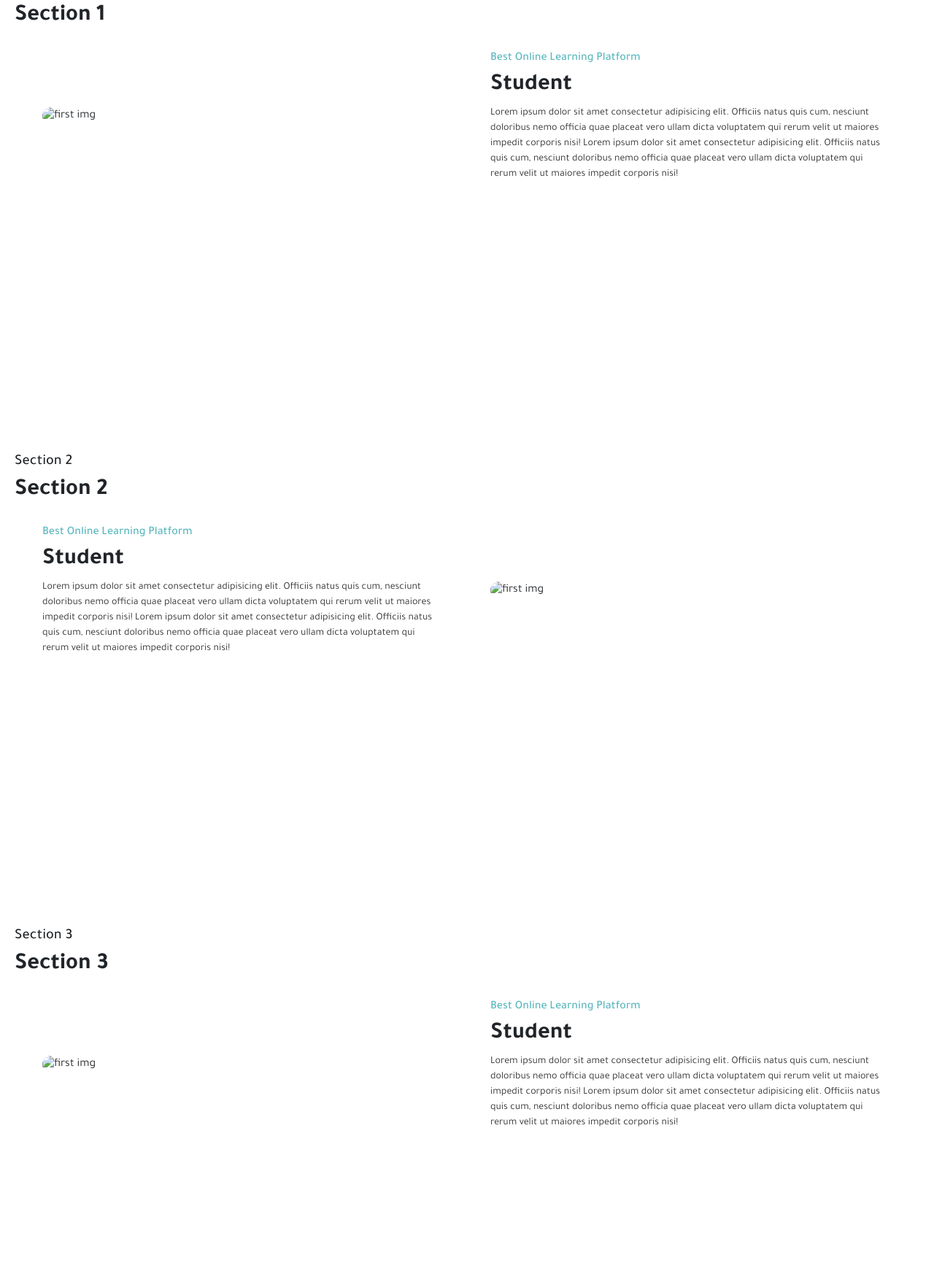
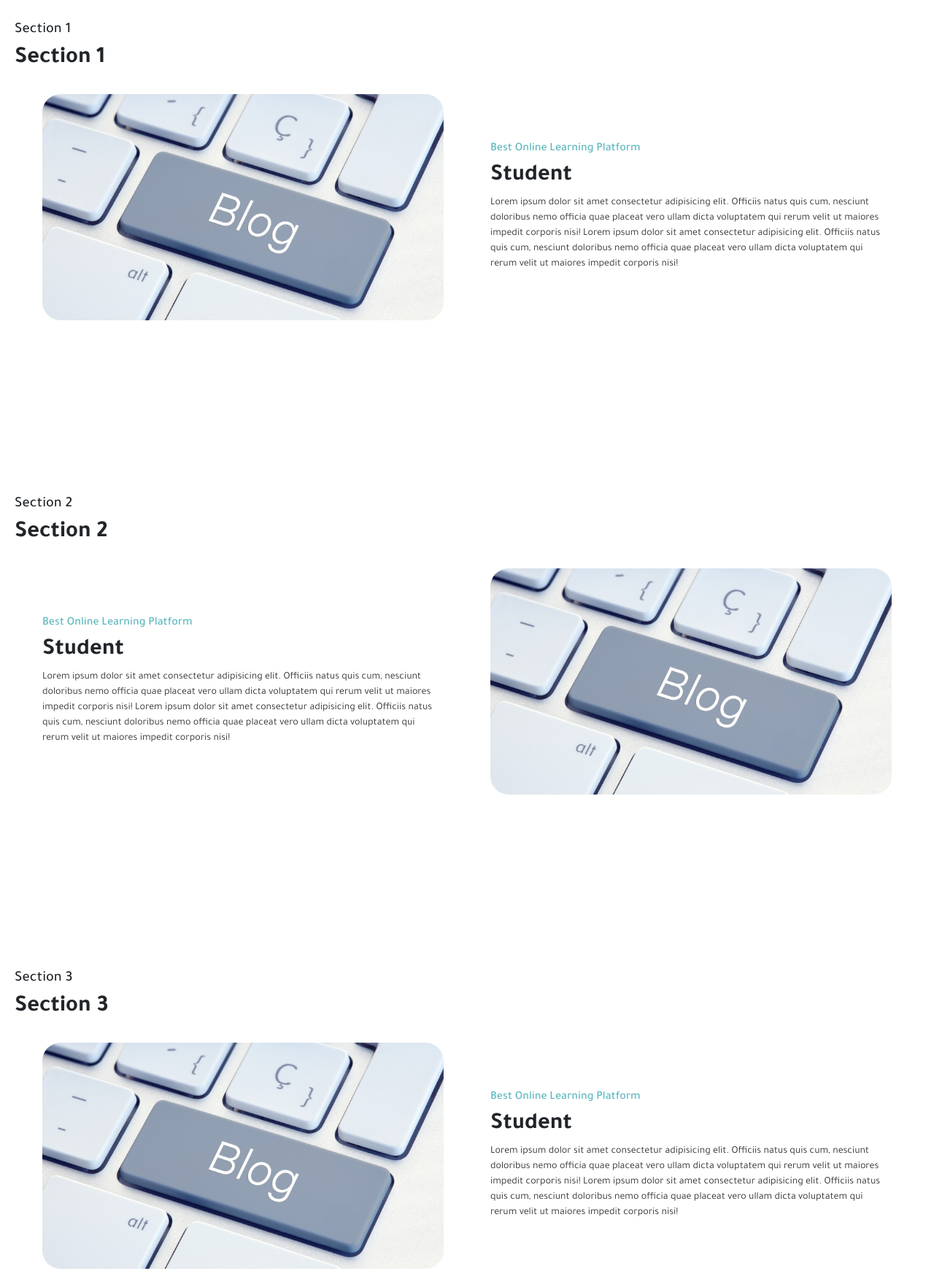
Before and after one commit to Faris-hassann/newJaslty, a plain HTML site: page AboutUs.html in a window 1280 px wide. Shown: the part 917-2659 px from the top of the page at 73% size. Drawn offline with nearby package versions, Linux system fonts and the light colour scheme; a script that the page names is missing.

Commit message:
Update AboutUs.html

```diff
--- a/AboutUs.html
+++ b/AboutUs.html
@@ -64,7 +64,7 @@
             </div>
             <!-- Logo -->
             <a class="navbar-brand" href="#">
-                <img src="./logo.png" alt="Logo">
+                <img src="./Image/logo.png" alt="Logo">
             </a>
         </div>
     </nav>
@@ -85,7 +85,7 @@
         </div>
         <div class="firstClass">
             <div class="classImg">
-                <img src="./AboutUsBg.jpg" alt="first img">
+                <img src="./Image/AboutUsBg.jpg" alt="first img">
             </div>
             <div class="classText">
                 <h6>Best Online Learning Platform</h6>
@@ -108,7 +108,7 @@
         </div>
         <div class="SecondClass">
             <div class="classImg">
-                <img src="./AboutUsBg.jpg" alt="first img">
+                <img src="./Image/AboutUsBg.jpg" alt="first img">
             </div>
             <div class="classText">
                 <h6>Best Online Learning Platform</h6>
@@ -130,7 +130,7 @@
         </div>
         <div class="ThirdClass">
             <div class="classImg">
-                <img src="./AboutUsBg.jpg" alt="first img">
+                <img src="./Image/AboutUsBg.jpg" alt="first img">
             </div>
             <div class="classText">
                 <h6>Best Online Learning Platform</h6>
```
